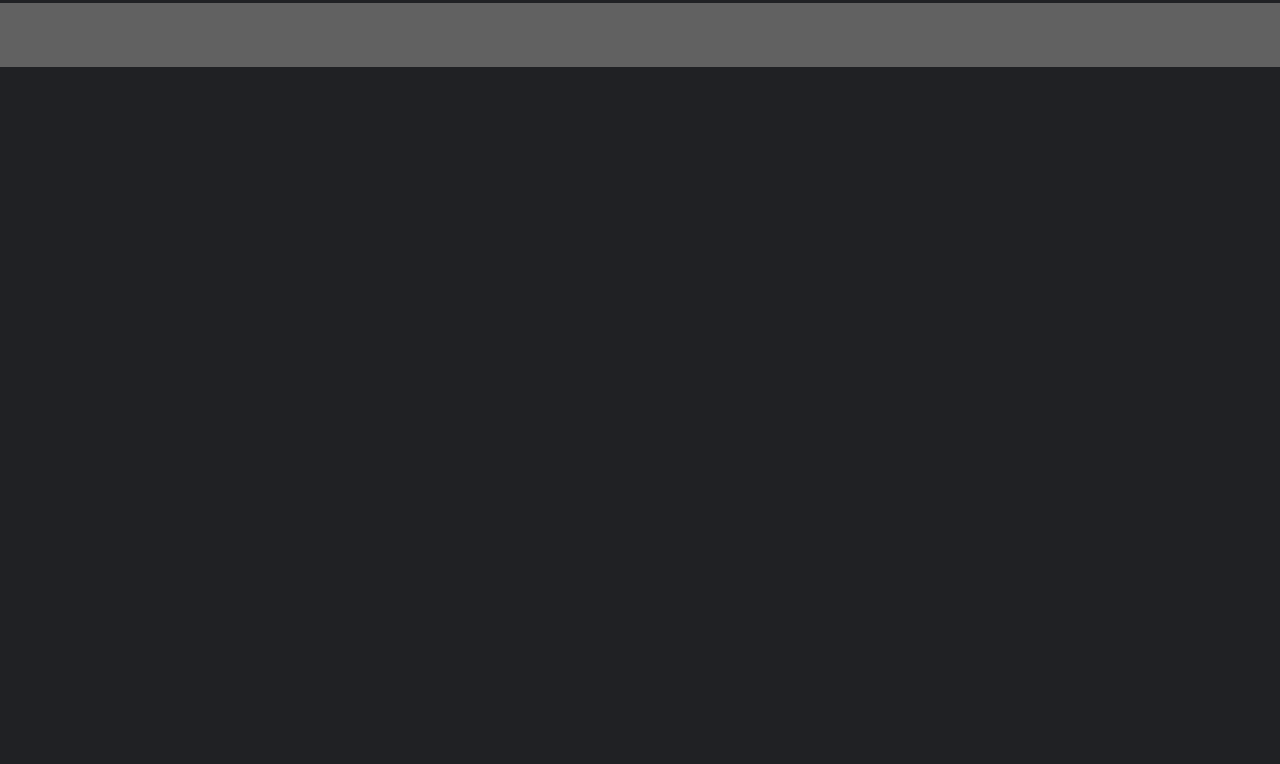
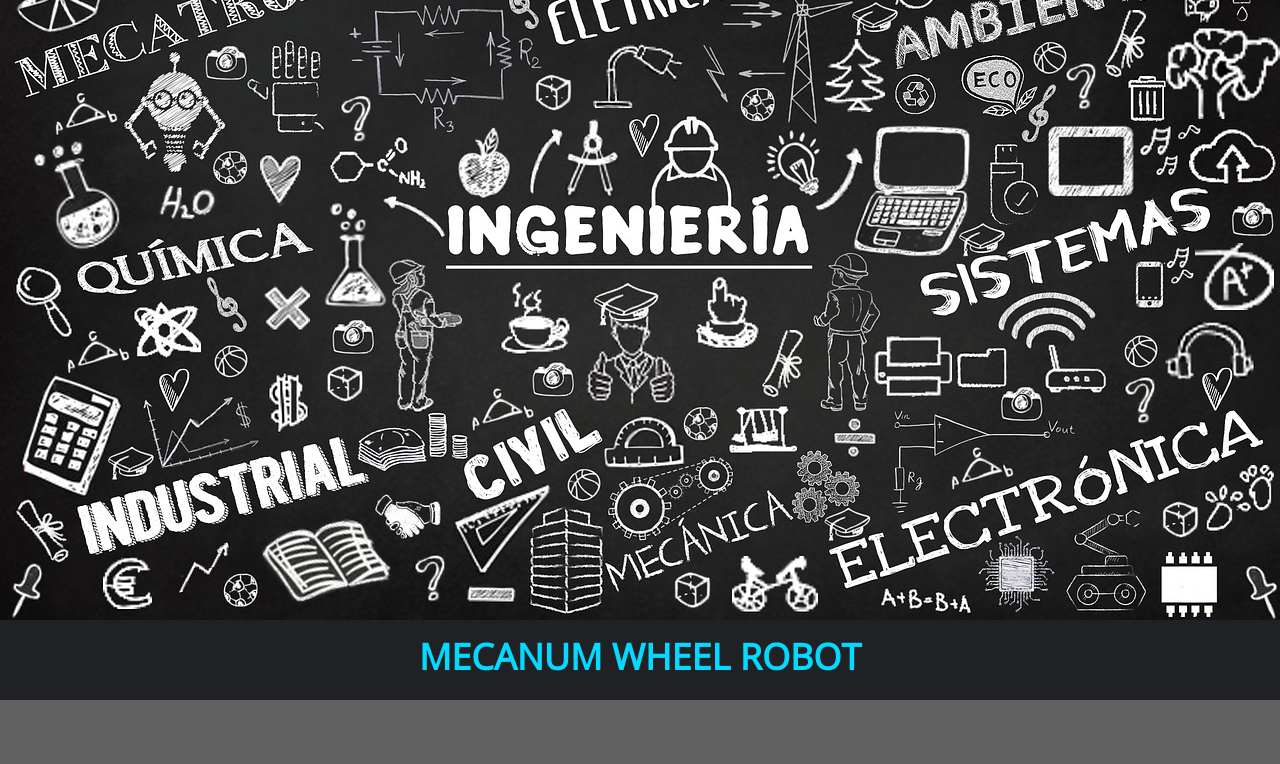
Before and after one commit to tarundevu/tarundevu.github.io, a plain HTML site: page mecanumrobot.html in a window 1280 px wide. Shown: the part 139-903 px from the top of the page. Before the commit the page ends 800 px from the top, so only its background shows below. Drawn offline with nearby package versions, Linux system fonts and the light colour scheme.

Commit message:
Update mecanumrobot.html

```diff
--- a/mecanumrobot.html
+++ b/mecanumrobot.html
@@ -25,7 +25,7 @@
   <div class="w3-content" style="max-width:1400px">
 
   <!-- Header -->
-  <img src="/w3images/woods.jpg" alt="Nature" style="width:100%">
+  <img src="engineering-2807562_1280.jpg" alt="Nature" style="width:100%">
 
   <h1>
       <h1 style="color:#04d9ff" align="center"><b>MECANUM WHEEL ROBOT</b></h1>
```
